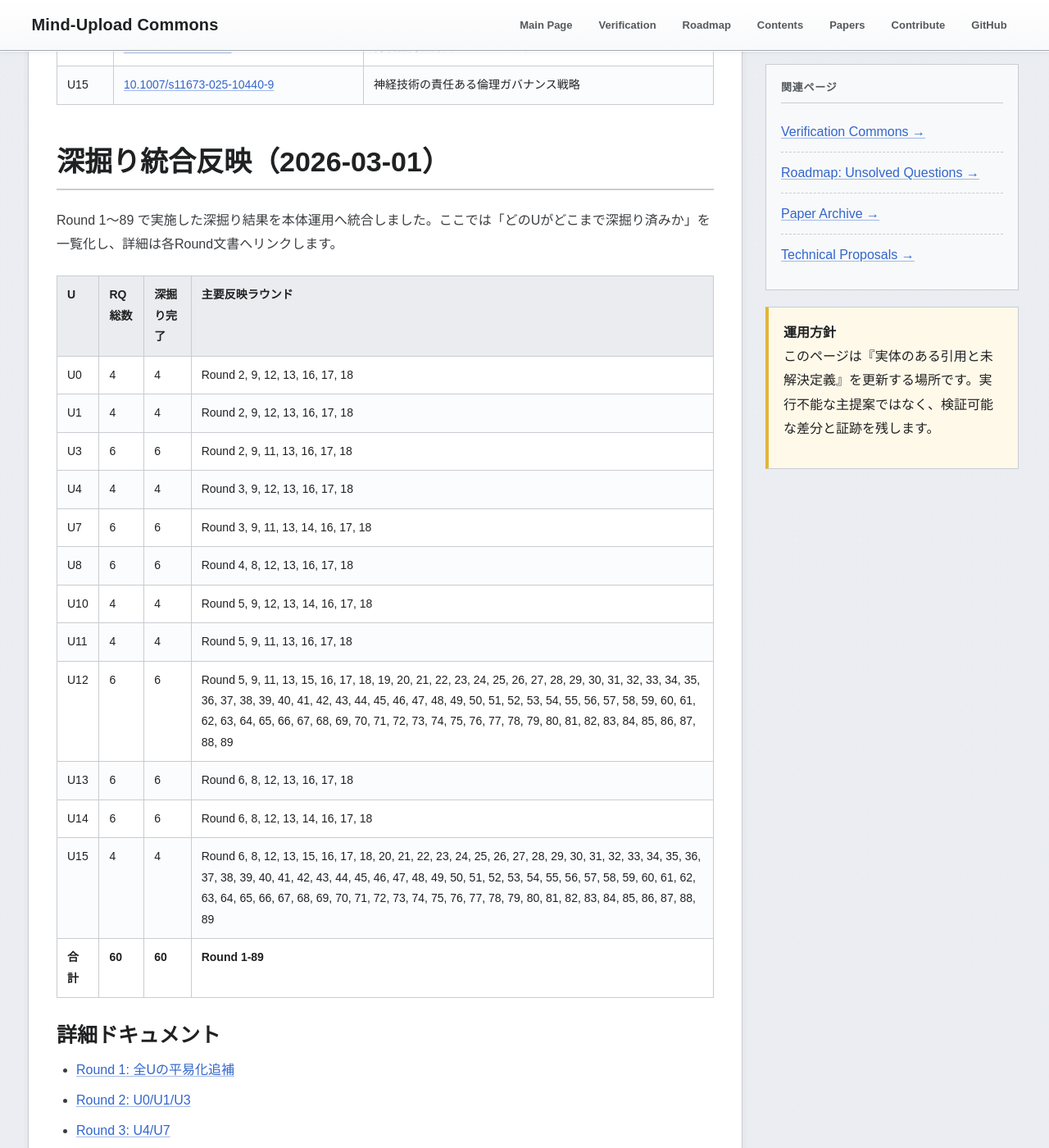
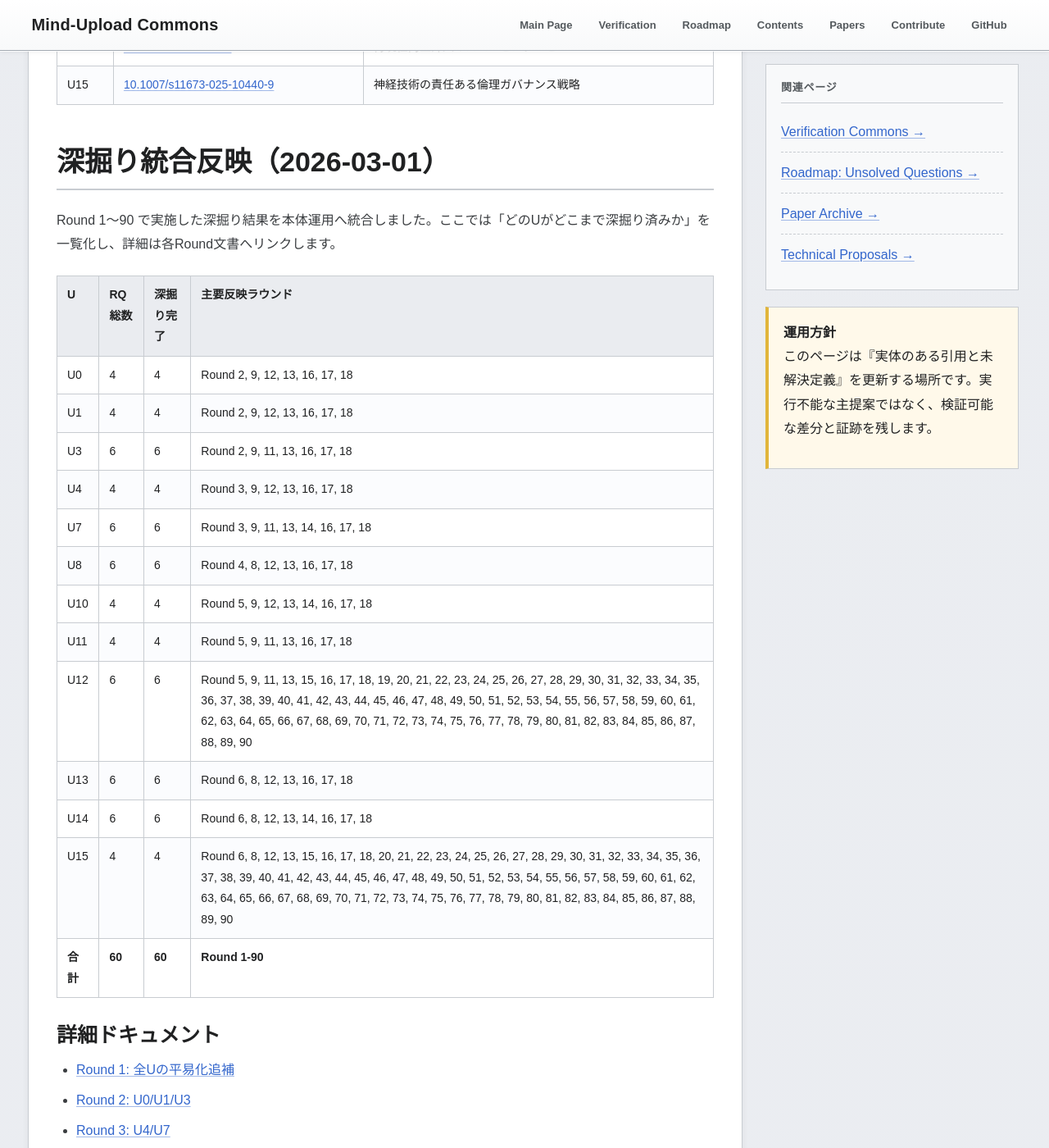
Before and after one commit to yasufumi-nakata/eegflow, a Jekyll site: the page built from research_harvest_50.md, in a window 1280 px wide and 1400 px high, scrolled down 6243 px. Shown: the whole window at 82% size. Built offline with Jekyll 4.4.1, drawn with Linux system fonts in a browser that asks for light colours; some of the changed text lies outside the part shown.

Commit message:
Add Round 90 follow-up reevaluation outcome ledger and watch resync reconnect gate

```diff
--- a/research_harvest_50.md
+++ b/research_harvest_50.md
@@ -156,7 +156,7 @@
 <section class="section" id="deepening-integration-20260301">
 <h2 class="section-title">深掘り統合反映（2026-03-01）</h2>
 <p>
-Round 1〜89 で実施した深掘り結果を本体運用へ統合しました。ここでは「どのUがどこまで深掘り済みか」を一覧化し、詳細は各Round文書へリンクします。
+Round 1〜90 で実施した深掘り結果を本体運用へ統合しました。ここでは「どのUがどこまで深掘り済みか」を一覧化し、詳細は各Round文書へリンクします。
 </p>
 <table class="data-table">
 <thead><tr><th>U</th><th>RQ総数</th><th>深掘り完了</th><th>主要反映ラウンド</th></tr></thead><tbody>
@@ -168,11 +168,11 @@
 <tr><td>U8</td><td>6</td><td>6</td><td>Round 4, 8, 12, 13, 16, 17, 18</td></tr>
 <tr><td>U10</td><td>4</td><td>4</td><td>Round 5, 9, 12, 13, 14, 16, 17, 18</td></tr>
 <tr><td>U11</td><td>4</td><td>4</td><td>Round 5, 9, 11, 13, 16, 17, 18</td></tr>
-<tr><td>U12</td><td>6</td><td>6</td><td>Round 5, 9, 11, 13, 15, 16, 17, 18, 19, 20, 21, 22, 23, 24, 25, 26, 27, 28, 29, 30, 31, 32, 33, 34, 35, 36, 37, 38, 39, 40, 41, 42, 43, 44, 45, 46, 47, 48, 49, 50, 51, 52, 53, 54, 55, 56, 57, 58, 59, 60, 61, 62, 63, 64, 65, 66, 67, 68, 69, 70, 71, 72, 73, 74, 75, 76, 77, 78, 79, 80, 81, 82, 83, 84, 85, 86, 87, 88, 89</td></tr>
+<tr><td>U12</td><td>6</td><td>6</td><td>Round 5, 9, 11, 13, 15, 16, 17, 18, 19, 20, 21, 22, 23, 24, 25, 26, 27, 28, 29, 30, 31, 32, 33, 34, 35, 36, 37, 38, 39, 40, 41, 42, 43, 44, 45, 46, 47, 48, 49, 50, 51, 52, 53, 54, 55, 56, 57, 58, 59, 60, 61, 62, 63, 64, 65, 66, 67, 68, 69, 70, 71, 72, 73, 74, 75, 76, 77, 78, 79, 80, 81, 82, 83, 84, 85, 86, 87, 88, 89, 90</td></tr>
 <tr><td>U13</td><td>6</td><td>6</td><td>Round 6, 8, 12, 13, 16, 17, 18</td></tr>
 <tr><td>U14</td><td>6</td><td>6</td><td>Round 6, 8, 12, 13, 14, 16, 17, 18</td></tr>
-<tr><td>U15</td><td>4</td><td>4</td><td>Round 6, 8, 12, 13, 15, 16, 17, 18, 20, 21, 22, 23, 24, 25, 26, 27, 28, 29, 30, 31, 32, 33, 34, 35, 36, 37, 38, 39, 40, 41, 42, 43, 44, 45, 46, 47, 48, 49, 50, 51, 52, 53, 54, 55, 56, 57, 58, 59, 60, 61, 62, 63, 64, 65, 66, 67, 68, 69, 70, 71, 72, 73, 74, 75, 76, 77, 78, 79, 80, 81, 82, 83, 84, 85, 86, 87, 88, 89</td></tr>
-<tr><td><strong>合計</strong></td><td><strong>60</strong></td><td><strong>60</strong></td><td><strong>Round 1-89</strong></td></tr>
+<tr><td>U15</td><td>4</td><td>4</td><td>Round 6, 8, 12, 13, 15, 16, 17, 18, 20, 21, 22, 23, 24, 25, 26, 27, 28, 29, 30, 31, 32, 33, 34, 35, 36, 37, 38, 39, 40, 41, 42, 43, 44, 45, 46, 47, 48, 49, 50, 51, 52, 53, 54, 55, 56, 57, 58, 59, 60, 61, 62, 63, 64, 65, 66, 67, 68, 69, 70, 71, 72, 73, 74, 75, 76, 77, 78, 79, 80, 81, 82, 83, 84, 85, 86, 87, 88, 89, 90</td></tr>
+<tr><td><strong>合計</strong></td><td><strong>60</strong></td><td><strong>60</strong></td><td><strong>Round 1-90</strong></td></tr>
 </tbody></table>
 
 <h3>詳細ドキュメント</h3>
@@ -266,6 +266,7 @@
 <li><a href="research_deepening_round87_2026-03-01.html">Round 87: 再評価フォローアップ再接続結果台帳と監視再同期フォローアップ維持ゲート固定</a></li>
 <li><a href="research_deepening_round88_2026-03-01.html">Round 88: 再評価フォローアップ安定化確認台帳と再接続フォローアップ再監視ゲート固定</a></li>
 <li><a href="research_deepening_round89_2026-03-01.html">Round 89: フォローアップ再監視実行台帳とフォローアップ再接続再評価ゲート固定</a></li>
+<li><a href="research_deepening_round90_2026-03-01.html">Round 90: フォローアップ再評価結果台帳とフォローアップ監視再同期再接続ゲート固定</a></li>
 </ul>
 
 <h3>整合性監査（証跡）</h3>
@@ -799,6 +800,12 @@
 Round 89 のフォローアップ再監視実行台帳とフォローアップ再接続再評価ゲート固定は
 <a href="automation/rq_regulation_reentry_followup_remonitor_execution_ledger_round89_2026-03-01.csv" target="_blank">rq_regulation_reentry_followup_remonitor_execution_ledger_round89_2026-03-01.csv</a>（問い別フォローアップ再監視実行台帳）と
 <a href="automation/rq_regulation_reentry_followup_reconnect_reevaluation_gate_round89_2026-03-01.csv" target="_blank">rq_regulation_reentry_followup_reconnect_reevaluation_gate_round89_2026-03-01.csv</a>（問い別フォローアップ再接続再評価ゲート）
+に記録しています。
+</p>
+<p class="small">
+Round 90 のフォローアップ再評価結果台帳とフォローアップ監視再同期再接続ゲート固定は
+<a href="automation/rq_regulation_reentry_followup_reevaluation_outcome_ledger_round90_2026-03-01.csv" target="_blank">rq_regulation_reentry_followup_reevaluation_outcome_ledger_round90_2026-03-01.csv</a>（問い別フォローアップ再評価結果台帳）と
+<a href="automation/rq_regulation_reentry_followup_watch_resync_reconnect_gate_round90_2026-03-01.csv" target="_blank">rq_regulation_reentry_followup_watch_resync_reconnect_gate_round90_2026-03-01.csv</a>（問い別フォローアップ監視再同期再接続ゲート）
 に記録しています。
 </p>
 </section>
```
Also changed, not shown: automation/rq_regulation_reentry_followup_reevaluation_outcome_ledger_round90_2026-03-01.csv (added, +11 -0 lines), automation/rq_regulation_reentry_followup_watch_resync_reconnect_gate_round90_2026-03-01.csv (added, +11 -0 lines), research_deepening_continue_guide_2026-03-01.md (+6 -2 lines), research_deepening_round90_2026-03-01.md (added, +64 -0 lines).
